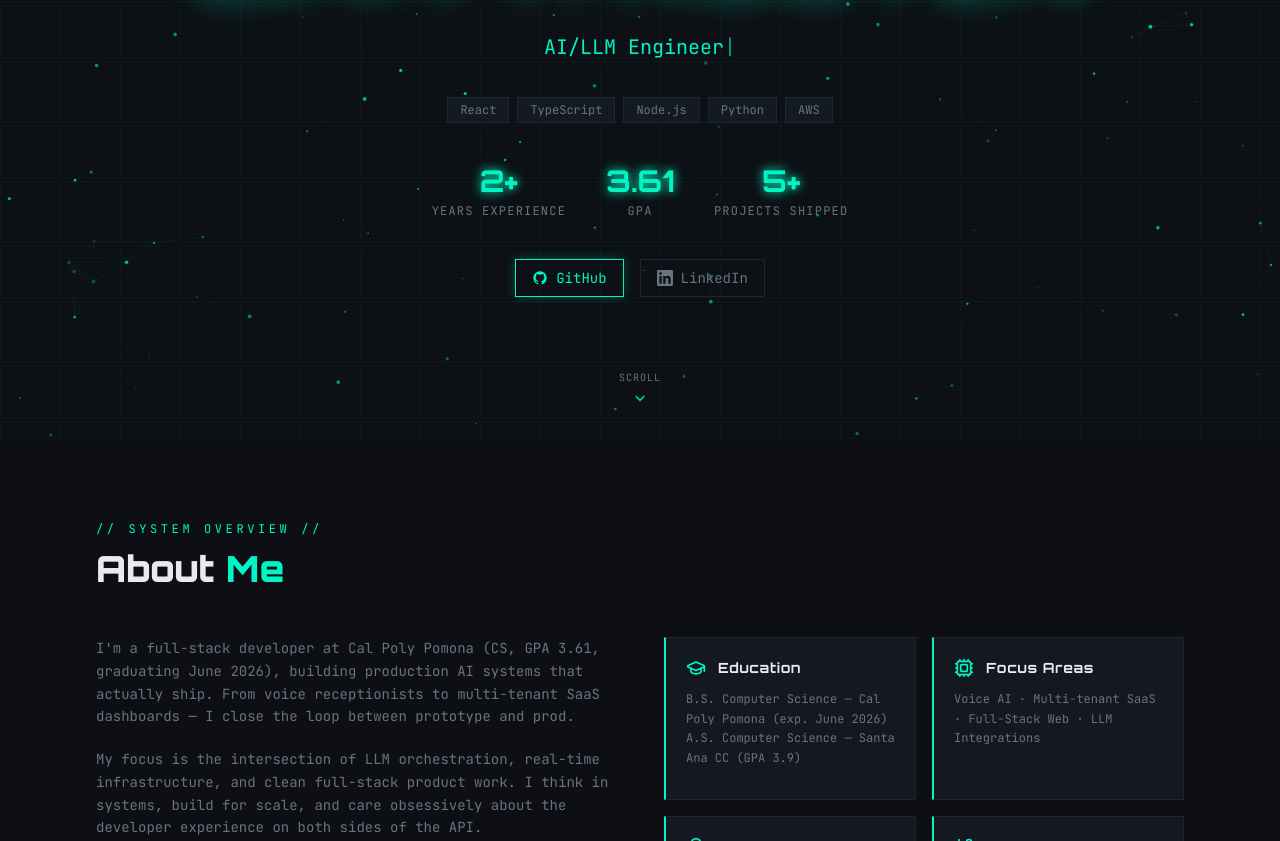
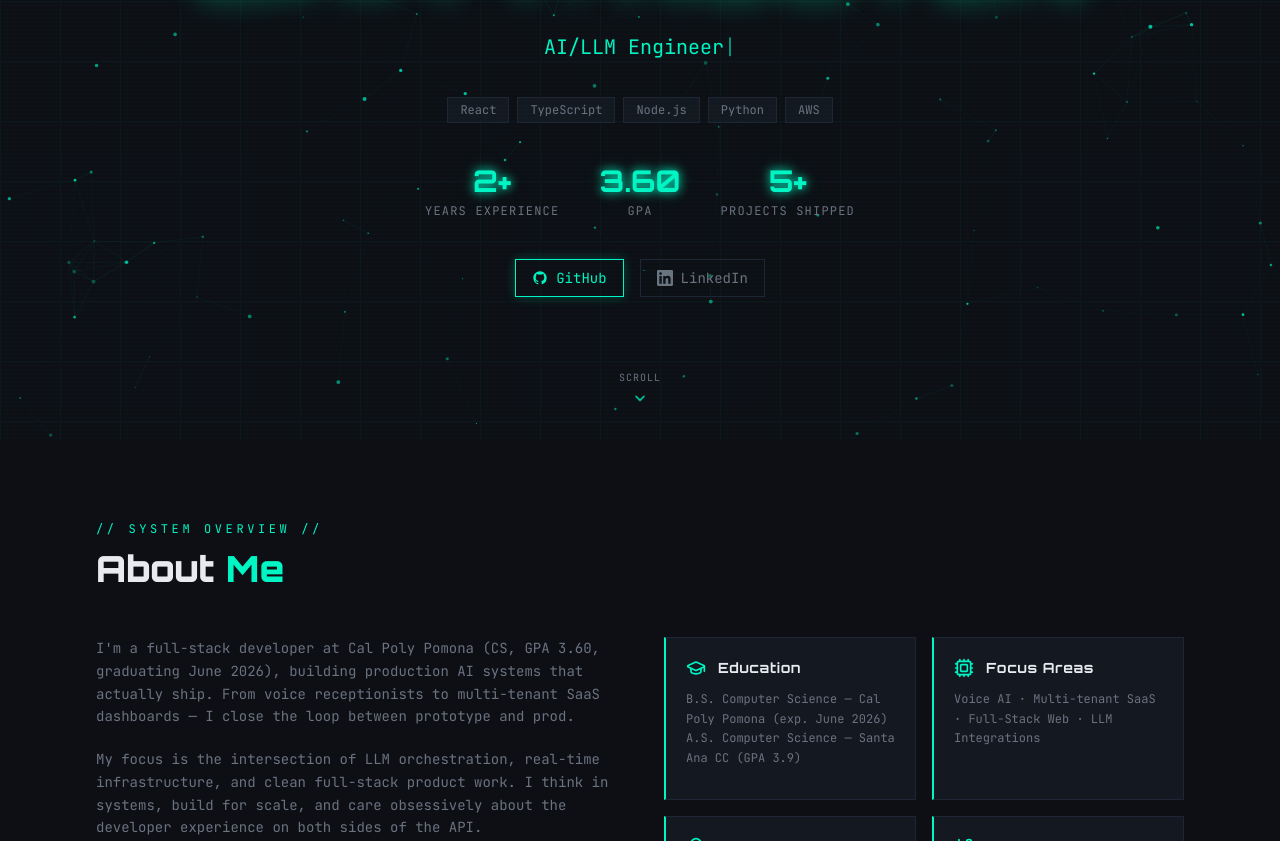
Before and after one commit to LiamCoding99/portfolio-webpage, a Next.js app: page / in a window 1280 px wide. Shown: the part 359-1200 px from the top of the page. Built offline with nearby package versions, Linux system fonts and the light colour scheme.

Commit message:
Update GPA from 3.61 to 3.60

```diff
--- a/src/data/portfolio.ts
+++ b/src/data/portfolio.ts
@@ -11,12 +11,12 @@ export const owner = {
   github: "LiamCoding99",
   linkedin: "liam-th-nguyen",
   bio: [
-    "I'm a full-stack developer at Cal Poly Pomona (CS, GPA 3.61, graduating June 2026), building production AI systems that actually ship. From voice receptionists to multi-tenant SaaS dashboards — I close the loop between prototype and prod.",
+    "I'm a full-stack developer at Cal Poly Pomona (CS, GPA 3.60, graduating June 2026), building production AI systems that actually ship. From voice receptionists to multi-tenant SaaS dashboards — I close the loop between prototype and prod.",
     "My focus is the intersection of LLM orchestration, real-time infrastructure, and clean full-stack product work. I think in systems, build for scale, and care obsessively about the developer experience on both sides of the API.",
   ],
   stats: [
     { value: "2+", label: "Years Experience" },
-    { value: "3.61", label: "GPA" },
+    { value: "3.60", label: "GPA" },
     { value: "5+", label: "Projects Shipped" },
   ],
   overview_cards: [
@@ -289,7 +289,7 @@ export const timeline: TimelineEntry[] = [
     date: "Aug 2023 – June 2026 (expected)",
     duration: "3 years",
     org: "Cal Poly Pomona",
-    role: "B.S. Computer Science — GPA 3.61",
+    role: "B.S. Computer Science — GPA 3.60",
     icon: "education",
     points: ["Focus on AI systems, full-stack web, and cloud infrastructure"],
   },
```
